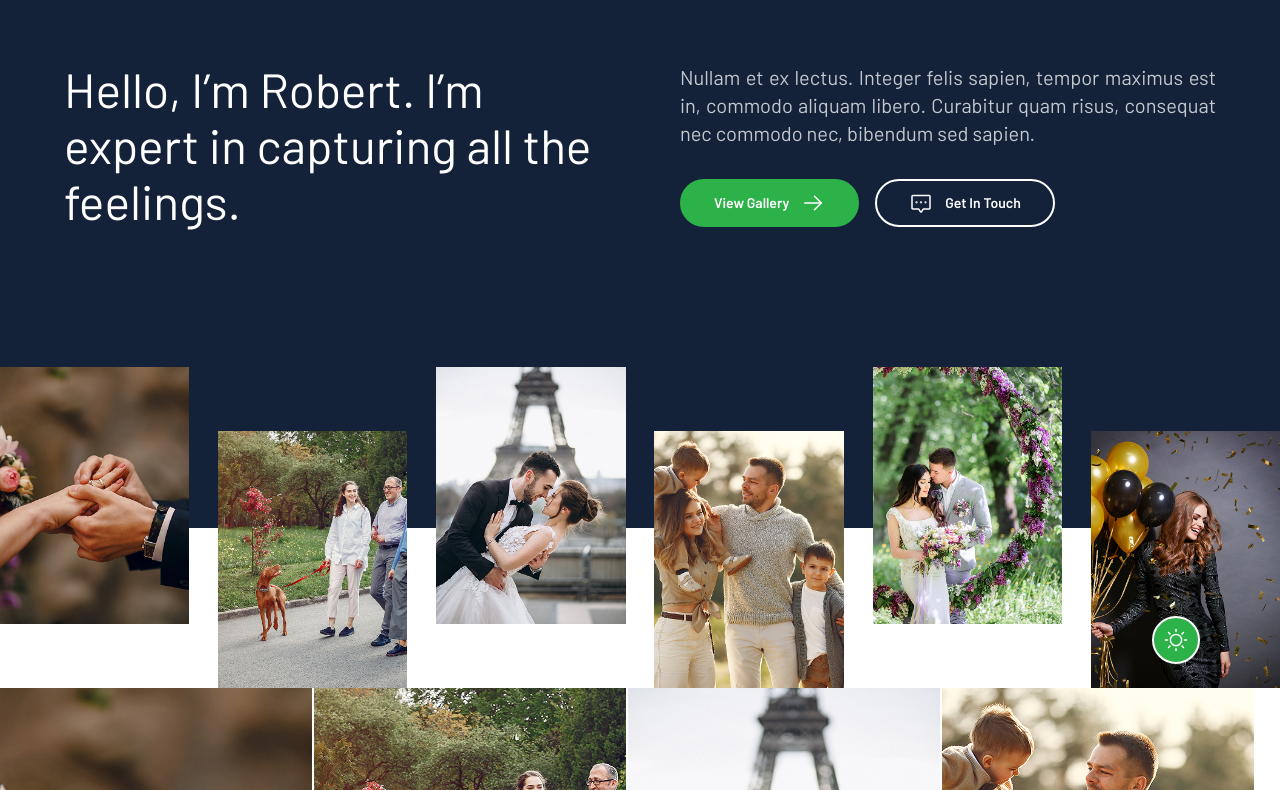
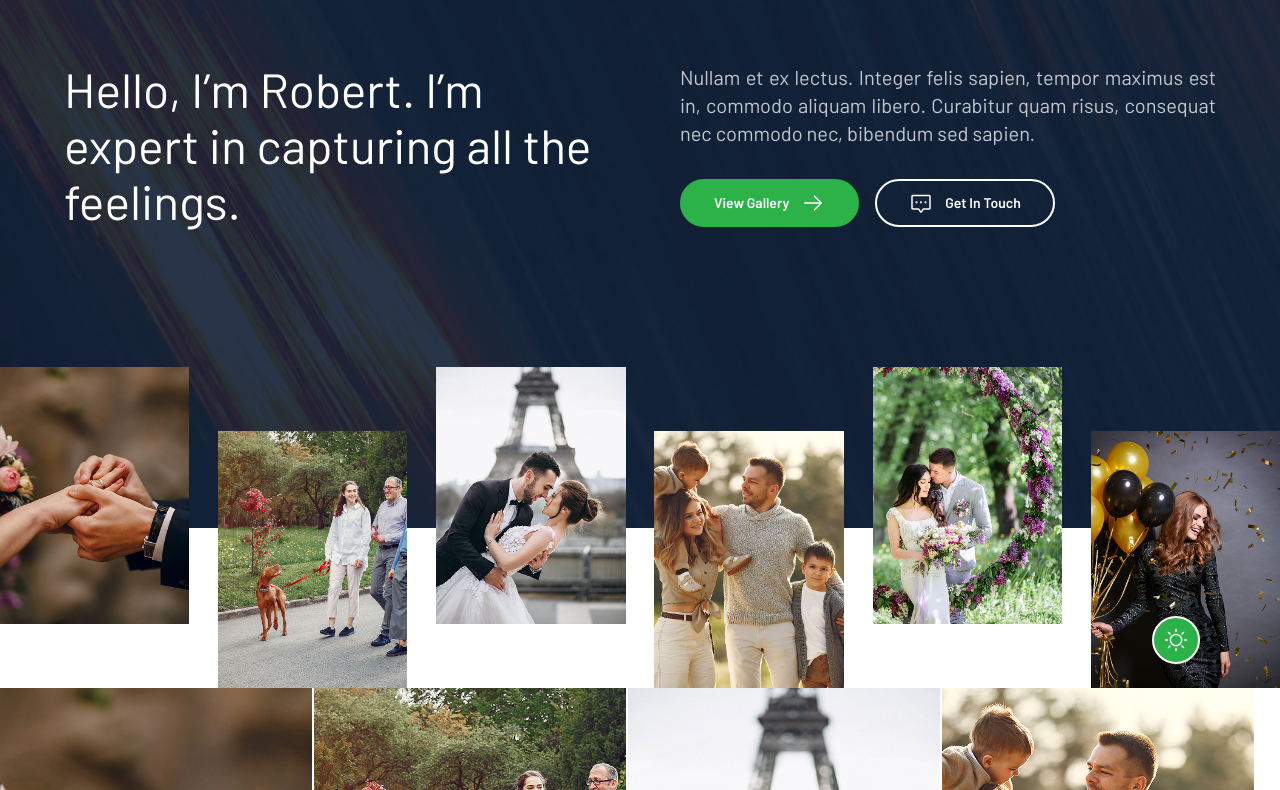
Before and after one commit to thaovy140702/test-sample-02-Mind, a plain HTML site: page index.html in a window 1280 px wide. Shown: the part 88-878 px from the top of the page. Drawn offline with Linux system fonts and the light colour scheme; the site is published under a folder, as on GitHub Pages, so addresses that start at the root find nothing.

Commit message:
fix img path

```diff
--- a/scss/pages/_photographer.scss
+++ b/scss/pages/_photographer.scss
@@ -96,7 +96,7 @@ $text-dark: #111;
             position: absolute;
             inset: 0;
             opacity: 0.09;
-            background: url("/assets/images/banner/background.jpg") center/cover no-repeat;
+            background: url("../assets/images/banner/background.jpg") center/cover no-repeat;
             padding-top: 30%;
 
         }
```
Also changed, not shown: scss/main.css, 1 other file.
